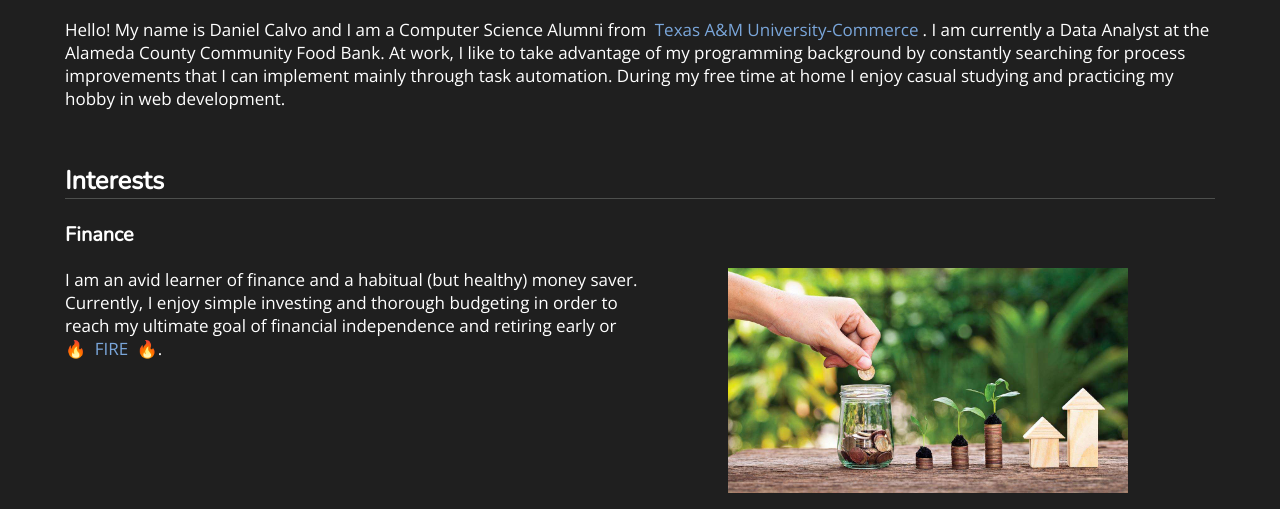
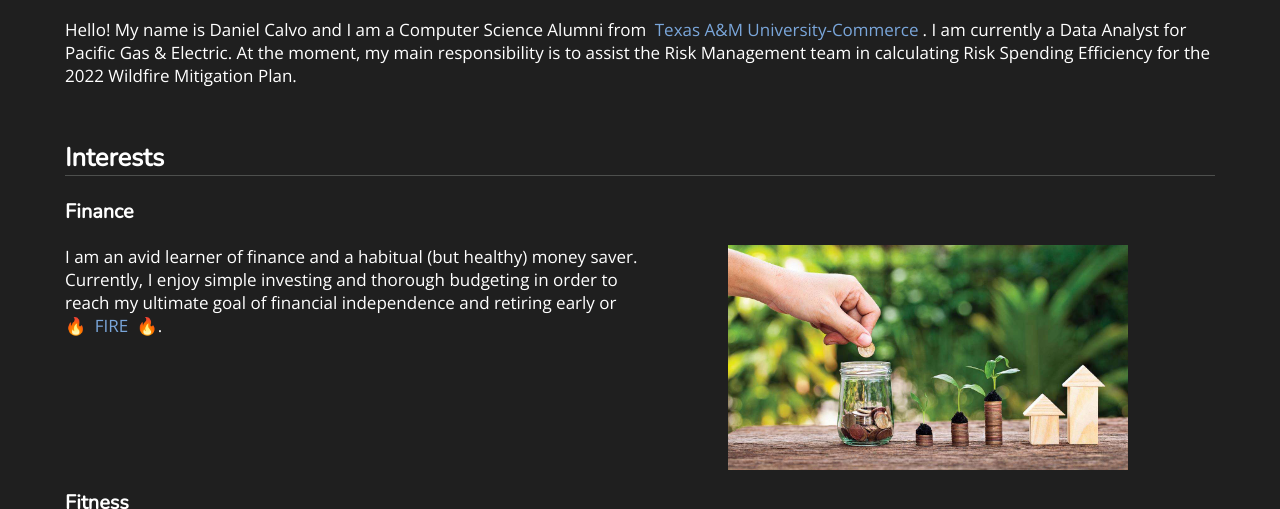
Before and after one commit to daniel-citrus/daniel-citrus.github.io, a plain HTML site: page about.html in a window 1280 px wide. Shown: the part 276-785 px from the top of the page. Drawn offline with nearby package versions, Linux system fonts and the light colour scheme.

Commit message:
Minor content and CSS update

```diff
--- a/about.html
+++ b/about.html
@@ -42,9 +42,8 @@
             <h2>Bio</h2>
             <p>
                 Hello! My name is Daniel Calvo and I am a Computer Science Alumni from <a target="_blank" href="https://en.wikipedia.org/wiki/Texas_A%26M_University%E2%80%93Commerce">
-                Texas A&M University-Commerce</a>. I am currently a Data Analyst at the Alameda County Community Food Bank.
-                At work, I like to take advantage of my programming background by constantly searching for process improvements
-                that I can implement mainly through task automation. During my free time at home I enjoy casual studying and practicing my hobby in web development.
+                Texas A&M University-Commerce</a>. I am currently a Data Analyst for Pacific Gas & Electric. At the moment, my main responsibility is to assist the Risk Management
+                team in calculating Risk Spending Efficiency for the 2022 Wildfire Mitigation Plan.
             </p>
         </div>
         <div id="interests">
```
Also changed, not shown: resume.html (+2 -1 lines).
